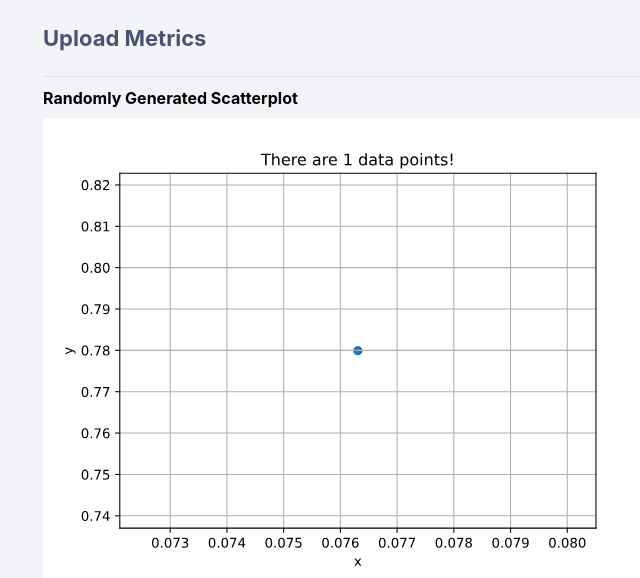
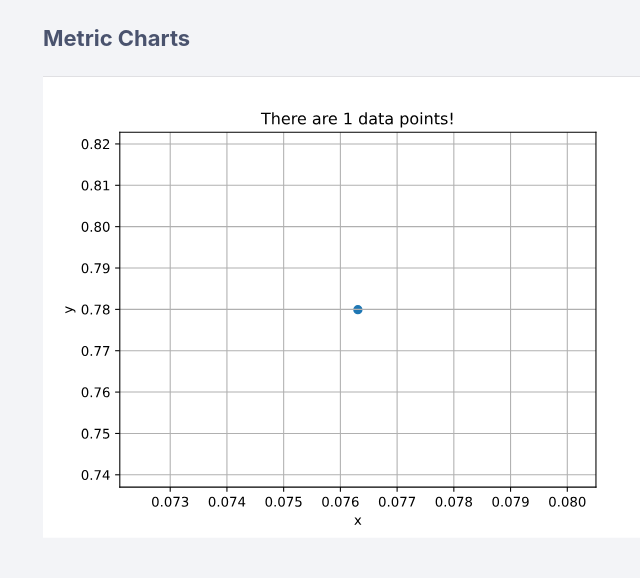
Before and after one commit to jjz17/Natural-Strength, a Flask app: page /plot/1 in a window 1280 px wide. Shown: the part 60-638 px from the top of the page, without its empty margins (97-737 px from the left). Run offline with Flask 2, Linux system fonts and the light colour scheme.

Commit message:
Fixed plot page titles and headers

```diff
--- a/pythonlogin/templates/plot.html
+++ b/pythonlogin/templates/plot.html
@@ -9,10 +9,10 @@
 </head> -->
 
 {% extends 'layout.html' %} {% block title %}Metric Charts{% endblock %} {% block content %}
-<h2>Upload Metrics</h2>
+<h2>Metric Charts</h2>
 
 <body>
-    <h1>{{ title|title }}</h1>
+    <!-- <h1>{{ title|title }}</h1> -->
     {{ plot|safe }}
 
 </body>
```
